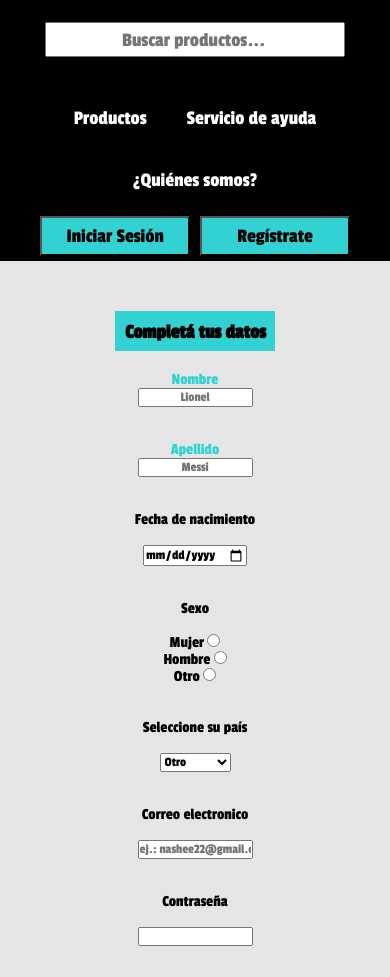
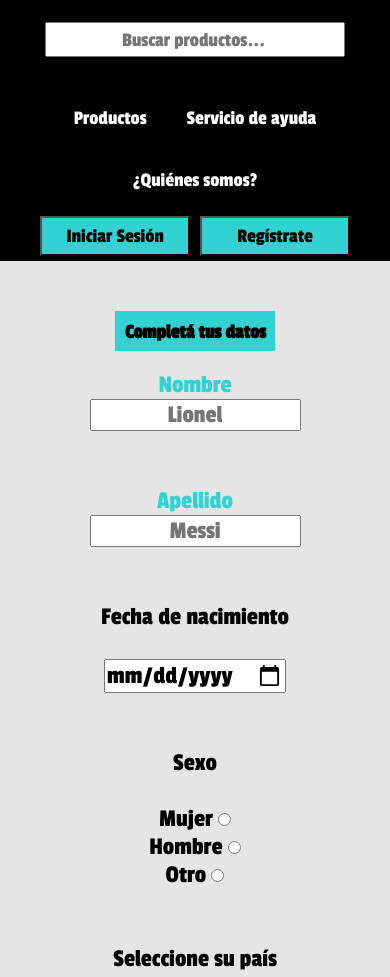
Before and after one commit to nicoVallejos/tiendaNicoVallejos, a website: page pages/registro.html in a window 390 px wide. Shown: the part 102-1079 px from the top of the page. Drawn offline with Linux system fonts and the light colour scheme.

Commit message:
formularios

```diff
--- a/pages/registro.html
+++ b/pages/registro.html
@@ -46,18 +46,18 @@
                 <label>
                     <span class="resgistroSpan">Nombre</span>
                     <br>
-                    <input type="text" placeholder="Lionel" name="nombre" required>
+                    <input class="imputIR" type="text" placeholder="Lionel" name="nombre" required>
                 </label>
                 <br><br>
                 <label>
                     <span class="resgistroSpan">Apellido</span>
                     <br>
-                    <input type="text" placeholder="Messi" name="apellido" required>
+                    <input class="imputIR" type="text" placeholder="Messi" name="apellido" required>
                 </label>
                 <br><br>
                 <label class="resgistroSpan" for="nacimiento">Fecha de nacimiento</label>
                 <br>
-                <input type="date" name="nacimiento" id="nacimiento" required>
+                <input class="imputIR" type="date" name="nacimiento" id="nacimiento" required>
                 <br><br>
                 <span class="resgistroSpan">Sexo</span>
                 <br>
@@ -76,7 +76,7 @@
                 <br><br>
                 <span class="resgistroSpan">Seleccione su país</span>
                 <br>
-                <select name="pais">
+                <select class="imputIR" name="pais">
                     <option value="seleccion">Otro</option>
                     <option value="arg">Argentina</option>
                     <option value="bra">Brasil</option>
@@ -87,15 +87,15 @@
                 <br><br>
                 <label class="resgistroSpan" for="correo">Correo electronico</label>
                 <br>
-                <input type="email" placeholder="ej.: nashee22@gmail.com" name="correo" id="correo" required>
+                <input class="imputIR" type="email" placeholder="ej.: nashee22@gmail.com" name="correo" id="correo" required>
                 <br><br>
                 <label class="resgistroSpan" for="contrasena">Contraseña</label>
                 <br>
-                <input type="password" name="contrasena" id="contrasena" required>
+                <input class="imputIR" type="password" name="contrasena" id="contrasena" required>
                 <br><br>
                 <label class="resgistroSpan" for="contrasenaC">Confirmar contraseña</label>
                 <br>
-                <input type="password" name="contrasenaC" id="contrasenaC" required>
+                <input class="imputIR" type="password" name="contrasenaC" id="contrasenaC" required>
                 <br><br>
                 <label>
                     <input type="checkbox" name="avisos">
--- a/scss/secciones/_registro.scss
+++ b/scss/secciones/_registro.scss
@@ -43,8 +43,15 @@ main{
             display: flex;
             flex-direction: column;
             align-items: center;
+            font-size: 25px;
+            .imputIR{
+                font-size: 25px;
+            }
             label {
                 text-align: center;
+                .imputIR{
+                    font-size: 25px;
+                }
             }
         }
     }
```
Also changed, not shown: pages/iniciarSesion.html (+2 -2 lines), css/style.css.
